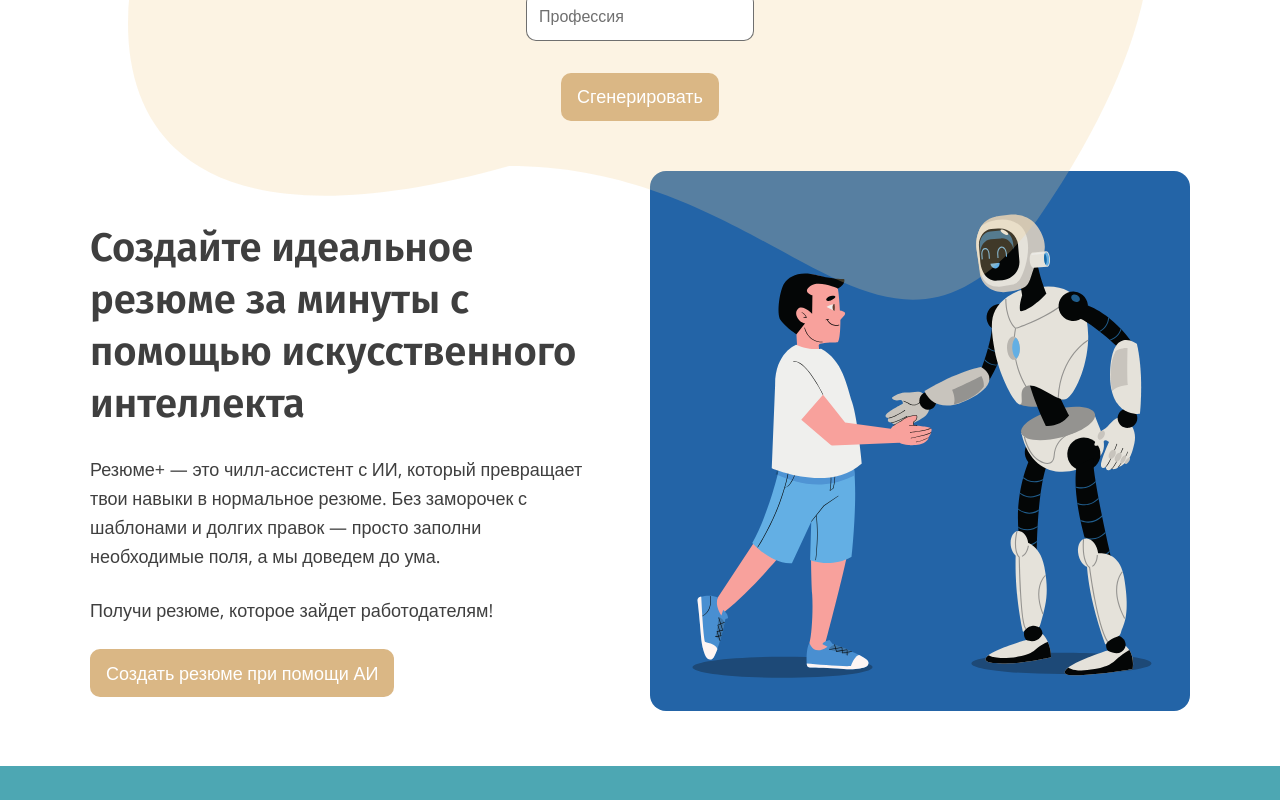
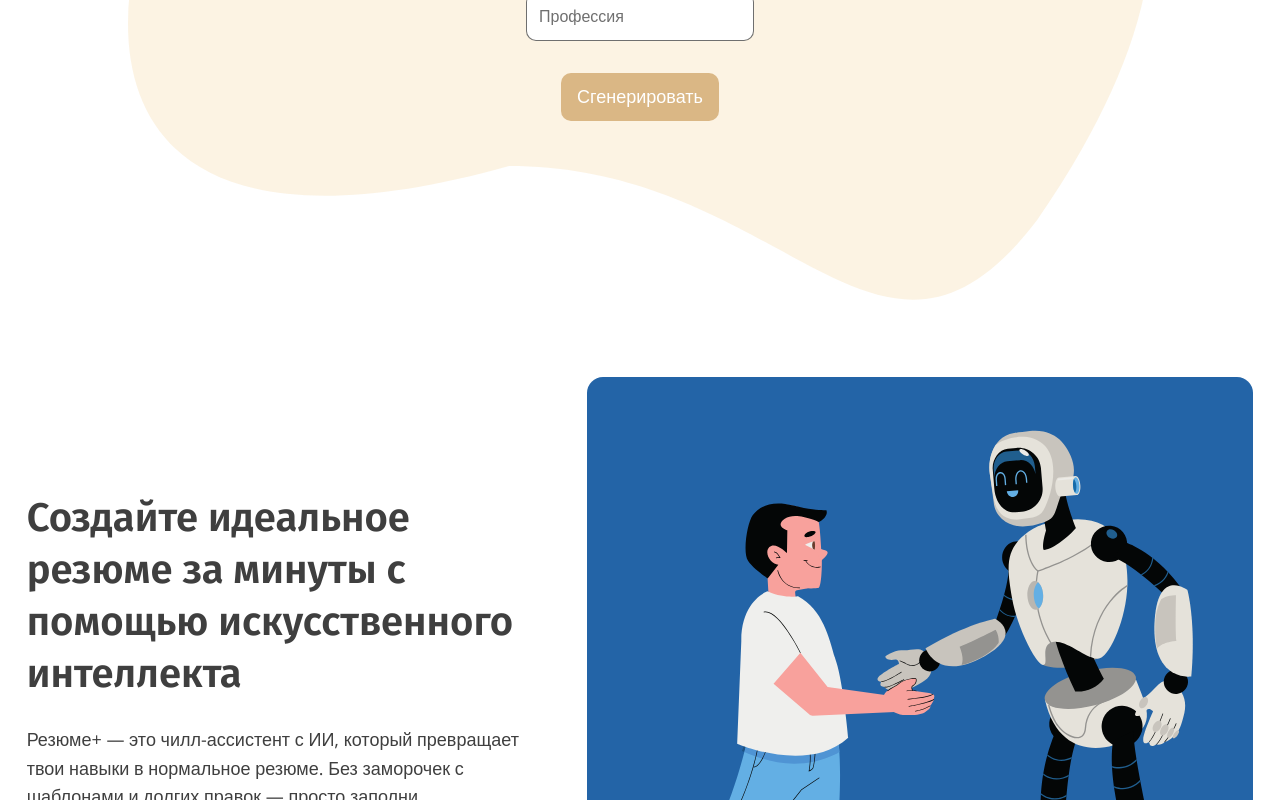
Before and after one commit to anvdmal/resume-plus-frontend, a React (Vite) app: page / in a window 1280 px wide. Shown: the part 360-1160 px from the top of the page. Built offline with nearby package versions, Linux system fonts and the light colour scheme; a web font is replaced by a local one.

Commit message:
update ai resume section for main page

```diff
--- a/src/components/main_sections/AiResumeSection.jsx
+++ b/src/components/main_sections/AiResumeSection.jsx
@@ -20,7 +20,7 @@ const AiResumeSection = () => {
           Получи резюме, которое зайдет работодателям!
         </p>
 
-        <MainButton text="Создать резюме при помощи АИ" variant="tan" />
+        <MainButton text="Создать резюме при помощи AI" variant="tan" />
       </div>
 
       <div className="ai-section-image-content">
--- a/src/styles/main_sections/AiResumeSection.css
+++ b/src/styles/main_sections/AiResumeSection.css
@@ -1,10 +1,9 @@
 .ai-section-container {
   display: flex;
   align-items: center;
+  justify-content: center;
   gap: 3.75rem;
-  padding: 3.125rem;
-  max-width: 68.75rem;
-  margin: 0 auto;
+  margin: 16rem auto 8rem;
 }
 
 .ai-section-text-content {
@@ -27,10 +26,6 @@
   margin-bottom: 1.5625rem;
 }
 
-.ai-section-image-content {
-  flex: 1;
-}
-
 .ai-section-image-content img {
   max-width: 100%;
   height: auto;
```
